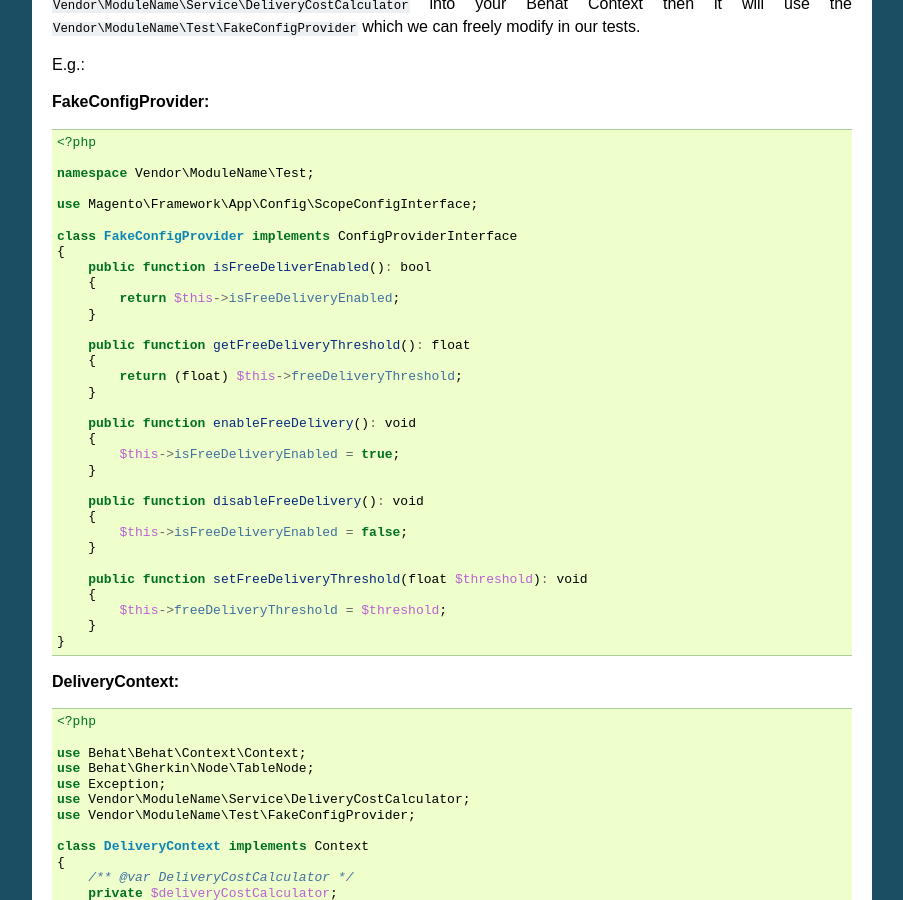
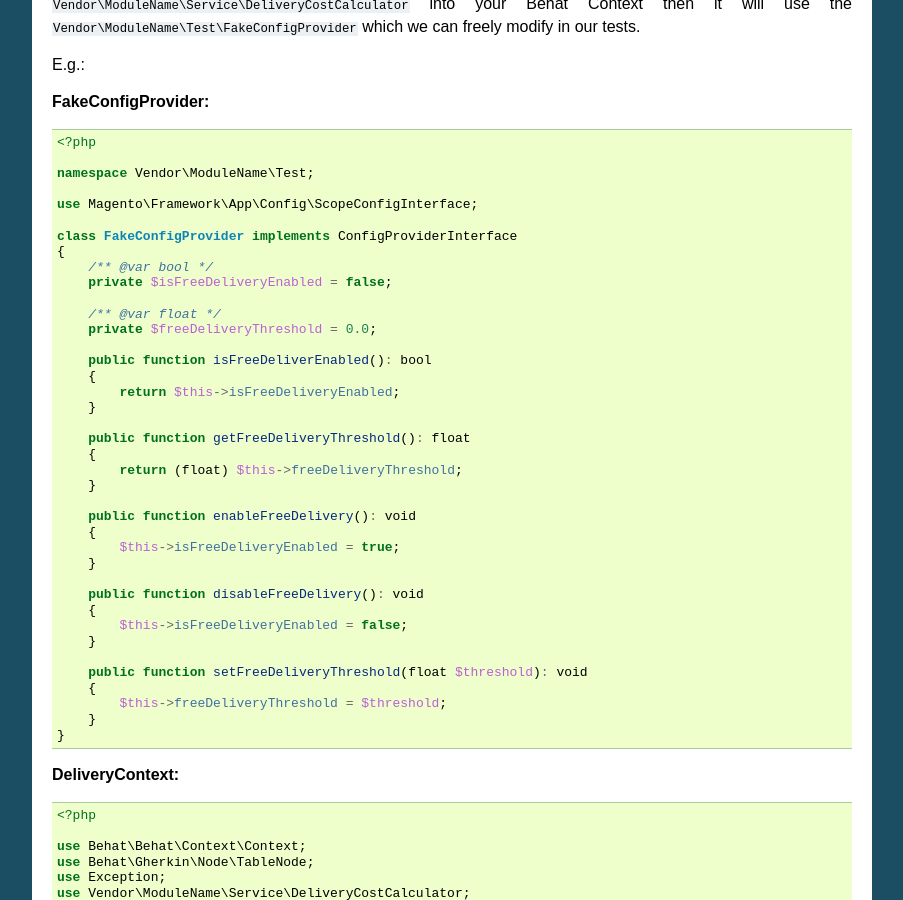
Before and after one commit to tkotosz/BehatMagento2Extension, a Sphinx documentation site: the page built from docs/guide/usage/mocking-dependency.rst, in a window 1280 px wide and 900 px high, scrolled down 1992 px. Shown: the whole window, without its empty margins (198-1101 px from the left). Built offline with Sphinx 7.4.7, drawn with Linux system fonts in a browser that asks for light colours.

Commit message:
update docs

```diff
--- a/docs/guide/usage/mocking-dependency.rst
+++ b/docs/guide/usage/mocking-dependency.rst
@@ -136,6 +136,12 @@ E.g.:
 
     class FakeConfigProvider implements ConfigProviderInterface
     {
+        /** @var bool */
+        private $isFreeDeliveryEnabled = false;
+
+        /** @var float */
+        private $freeDeliveryThreshold = 0.0;
+
         public function isFreeDeliverEnabled(): bool
         {
             return $this->isFreeDeliveryEnabled;
```
